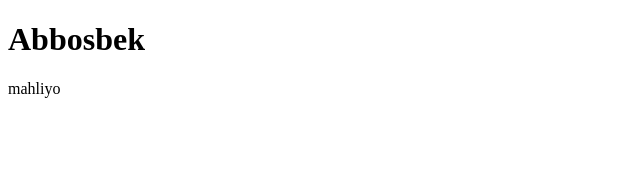
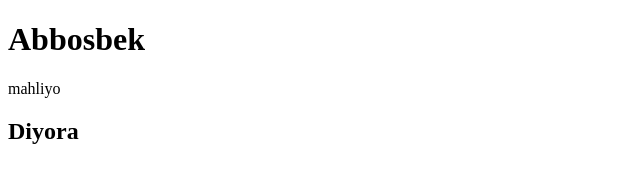
Before and after one commit to Makhliyo222/my.cowork, a plain HTML site: page index.html in a window 1280 px wide. Shown: the whole page, without its empty margins (0-640 px from the left). Drawn offline with Linux system fonts and the light colour scheme.

Commit message:
h2 qoshildi

```diff
--- a/index.html
+++ b/index.html
@@ -8,5 +8,6 @@
 <body>
     <h1>Abbosbek</h1>
     <p class="p">mahliyo</p>
+    <h2>Diyora</h2>
 </body>
 </html>
```
